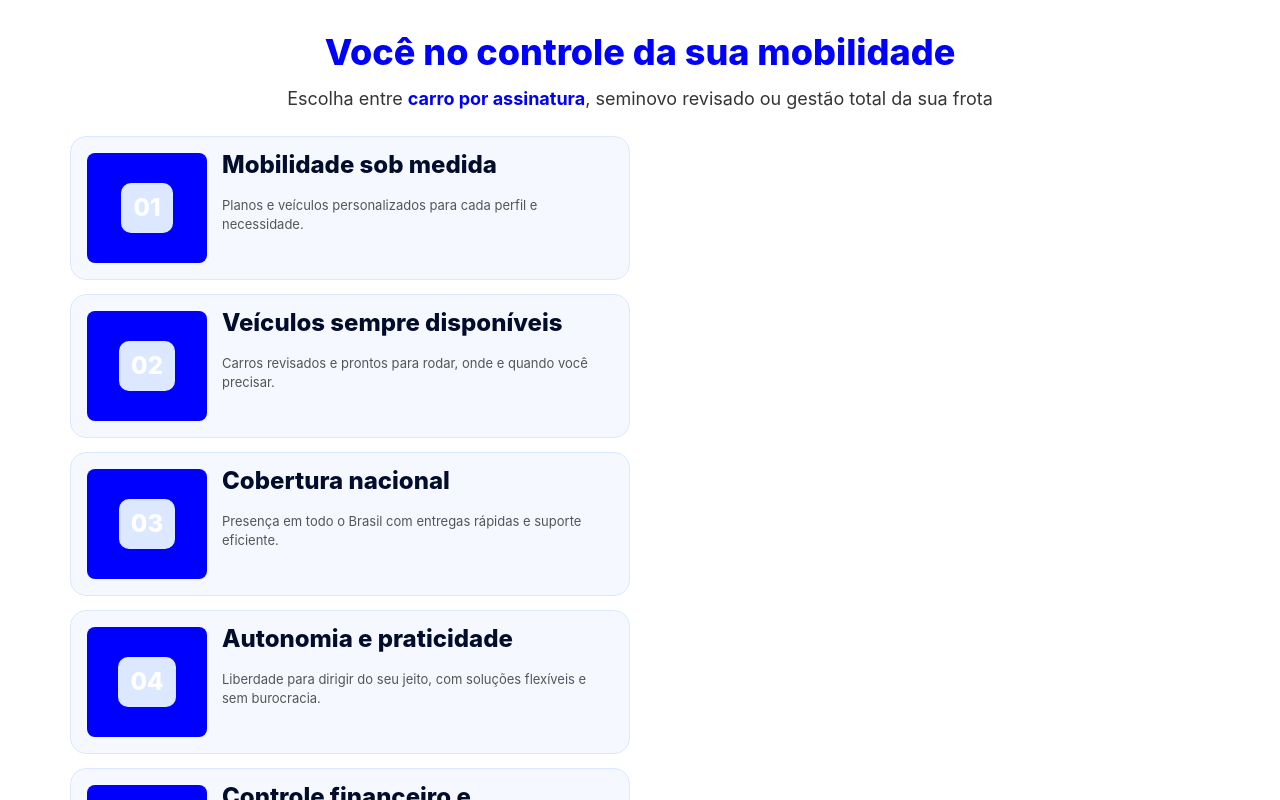
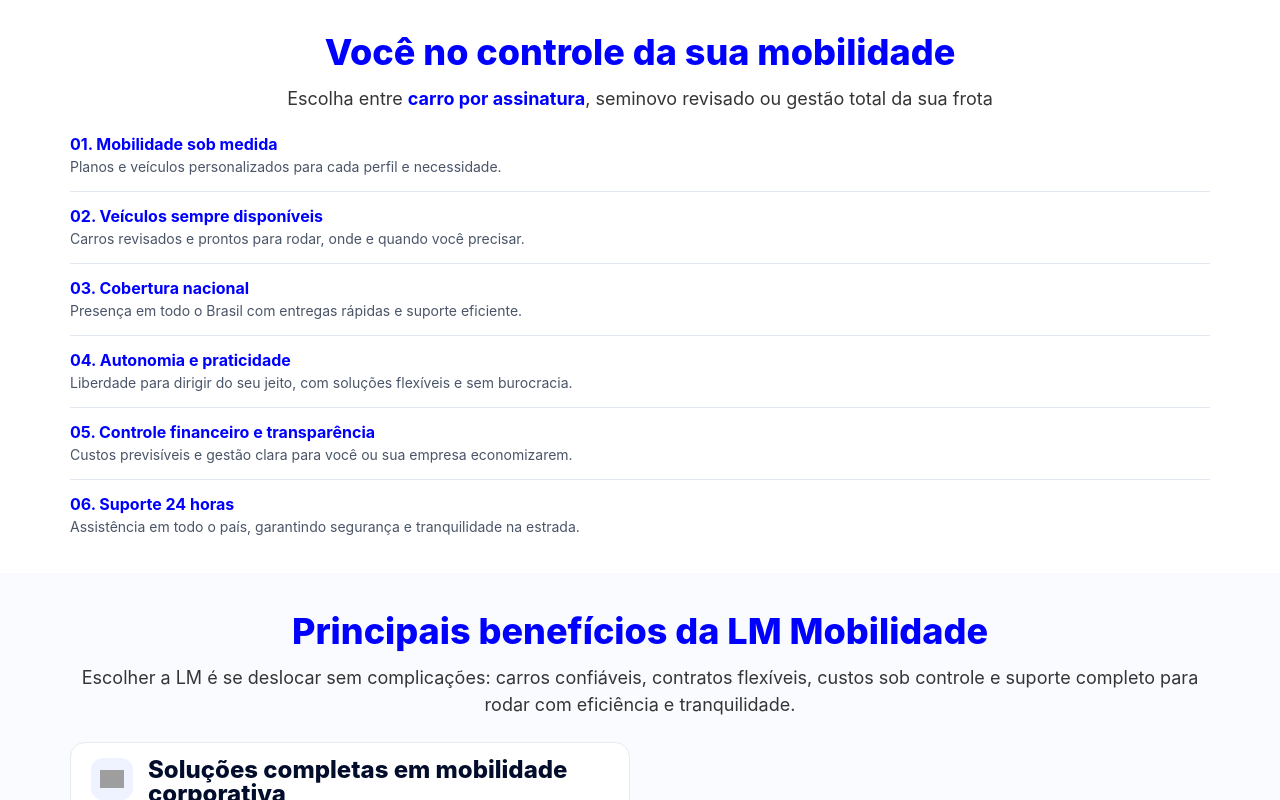
Before and after one commit to EmpresasComercial/mobilidademm, a React (Vite) app: page / in a window 1280 px wide. Shown: the part 1760-2560 px from the top of the page. Built offline with nearby package versions, Linux system fonts and the light colour scheme; grey boxes are pictures that could not be loaded; a web font is replaced by a local one.

Commit message:
Update: convert list to text format, add CSS styles

```diff
--- a/src/mobile-enhancements.css
+++ b/src/mobile-enhancements.css
@@ -464,6 +464,38 @@
   line-height: 1.45;
 }
 
+/* ---- LISTA EM TEXTO NORMAL (Sem cards) ---- */
+.text-list-normal {
+  display: flex;
+  flex-direction: column;
+  gap: 16px;
+  margin-top: 20px;
+}
+
+.text-item-normal {
+  padding-bottom: 14px;
+  border-bottom: 1px solid #e2e8f0;
+}
+
+.text-item-normal:last-child {
+  border-bottom: none;
+  padding-bottom: 0;
+}
+
+.text-item-title {
+  font-size: 16px;
+  font-weight: 700;
+  color: #0000ff;
+  margin-bottom: 4px;
+}
+
+.text-item-desc {
+  font-size: 14px;
+  color: #4a5568;
+  line-height: 1.5;
+  margin: 0;
+}
+
 /* ---- BENEFÍCIOS COM ÍCONES ---- */
 .section-numeric-list-model.list-icons {
   background: #f9fbff;
--- a/src/pages/Home.jsx
+++ b/src/pages/Home.jsx
@@ -213,7 +213,7 @@
               , seminovo revisado ou gestão total da sua frota
             </p>
           </div>
-          <div className="list">
+          <div className="text-list-normal">
             {[
               ['01', 'Mobilidade sob medida', 'Planos e veículos personalizados para cada perfil e necessidade.'],
               ['02', 'Veículos sempre disponíveis', 'Carros revisados e prontos para rodar, onde e quando você precisar.'],
@@ -222,12 +222,9 @@
               ['05', 'Controle financeiro e transparência', 'Custos previsíveis e gestão clara para você ou sua empresa economizarem.'],
               ['06', 'Suporte 24 horas', 'Assistência em todo o país, garantindo segurança e tranquilidade na estrada.'],
             ].map(([num, title, desc]) => (
-              <div className="item" key={num}>
-                <div className="number"><span>{num}</span></div>
-                <div className="text">
-                  <h3>{title}</h3>
-                  <p>{desc}</p>
-                </div>
+              <div className="text-item-normal" key={num}>
+                <h3 className="text-item-title">{num}. {title}</h3>
+                <p className="text-item-desc">{desc}</p>
               </div>
             ))}
           </div>
```
Also changed, not shown: 1 other file (tests, documents, lock files or other folders).
